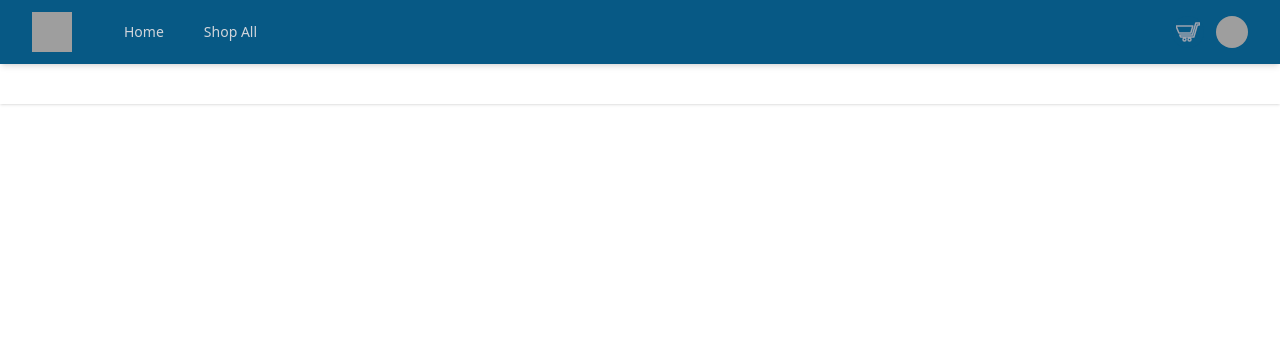
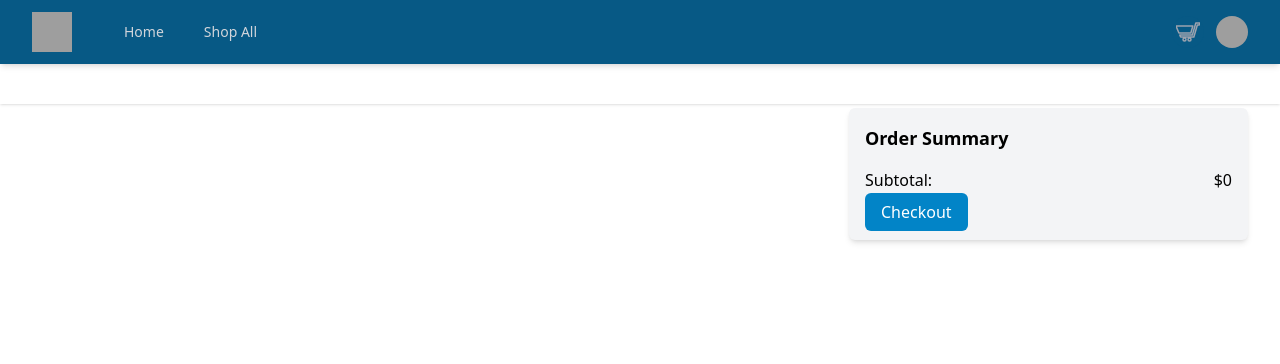
Before and after one commit to mherrera491/on_the_record, a Django app: page /view_cart/ in a window 1280 px wide. Shown: the top 364 px of the page. Run offline with Django 5.2, Linux system fonts and the light colour scheme; the visitor is signed in with stand-in values (Sample User, id 1); data comes from the database, SQL or seed files in the repository; data that the repository does not hold is empty; some libraries are stand-ins or nearby versions; grey boxes are pictures that could not be loaded.

Commit message:
fixed cart to show subtotal and checkout button

```diff
--- a/ontherecordshop/main_app/templates/base.html
+++ b/ontherecordshop/main_app/templates/base.html
@@ -256,7 +256,7 @@
         </div>
       </header>
       <main class="mt-0">
-        <div class="mx-auto mt-0 pt-0 max-w-7xl py-6 sm:px-6 lg:px-8">
+        <div class="mx-auto mt-0 pt-1 max-w-7xl py-6 sm:px-6 lg:px-8">
           {% block content %} {% endblock %}
         </div>
       </main>
--- a/ontherecordshop/main_app/templates/cart/view_cart.html
+++ b/ontherecordshop/main_app/templates/cart/view_cart.html
@@ -1,4 +1,22 @@
-{% extends 'base.html' %} {% block content %}
+{% extends 'base.html' %}
+
+{% block content %}
+
+<div class="flex justify-between space-x-5">
+    <div class="w-2/3">
+        <div id="message-overlay" class="fixed top-0 left-0 w-full h-full bg-black bg-opacity-50 hidden">
+            <div class="absolute top-1/2 left-1/2 transform -translate-x-1/2 -translate-y-1/2 bg-white p-6 rounded-md shadow-md">
+              <div id="messages-container">
+                {% if messages %}
+                  <ul class="messages">
+                    {% for message in messages %}
+                      <li{% if message.tags %} class="{{ message.tags }}"{% endif %}>{{ message }}</li>
+                    {% endfor %}
+                  </ul>
+                {% endif %}
+              </div>
+            </div>
+          </div>
 
 {% for item in cart_items %}
 <div class="cart-item bg-white p-4 mb-4 rounded-md shadow-md">
@@ -13,7 +31,7 @@
         <form method="post" action="{% url 'update_cart_item' cart_item_id=item.id %}">
             {% csrf_token %}
             <input type="number" name="quantity" min="1" max="{{ item.product.stock }}" value="{{ item.quantity }}" class="border rounded-md px-2 py-1">
-            <button type="submit" class="ml-2 px-4 py-2 text-sm font-medium text-white bg-indigo-600 hover:bg-indigo-700 rounded-md">
+            <button type="submit" class="ml-2 px-4 py-2 text-sm font-medium text-white bg-sky-600 hover:bg-sky-700 rounded-md">
                 Update
             </button>
         </form>
@@ -21,5 +39,51 @@
     <a href="{% url 'remove_from_cart' cart_item_id=item.id %}" class="text-red-500 font-semibold">Remove</a>
 </div>
     {% endfor %}
+</div>
+<div id="order-summary" class="w-1/3 bg-gray-100 p-4 rounded-md shadow-md">
+    <h2 class="text-lg font-semibold mb-4">Order Summary</h2>
+    <div class="flex justify-between mb-2">
+        <span>Subtotal:</span>
+        <span id="subtotal">${{ subtotal }}</span>
+    </div>
+    <a href="#" class="bg-sky-600 text-white px-4 py-2 rounded-md hover:bg-sky-700">
+        Checkout
+    </a>
+</div>
+</div>
+
+<script>
+    document.addEventListener("DOMContentLoaded", function() {
+      var overlay = document.getElementById("message-overlay");
+      var messagesContainer = document.getElementById("messages-container");
+
+      function showOverlay() {
+        overlay.classList.remove("hidden");
+      }
+
+      function hideOverlay() {
+        overlay.classList.add("hidden");
+      }
+
+      function updateOverlay() {
+        // Check if there are messages
+        var messagesExist = messagesContainer && messagesContainer.children.length > 0;
+
+        if (messagesExist) {
+          // Show overlay
+          showOverlay();
+
+          // Hide overlay after 2 seconds
+          setTimeout(function() {
+            hideOverlay();
+          }, 2000);
+        }
+      }
+
+      // Initial check and update
+      updateOverlay();
+    });
+
+  </script>
 
 {% endblock %}
--- a/ontherecordshop/main_app/views.py
+++ b/ontherecordshop/main_app/views.py
@@ -62,7 +62,10 @@ def add_to_cart(request, product_id):
 def view_cart(request):
     cart, created = Cart.objects.get_or_create(user=request.user)
     cart_items = CartItem.objects.filter(cart=cart)
-    return render(request, 'cart/view_cart.html', {'cart': cart, 'cart_items': cart_items})
+
+    subtotal = sum(item.product.price * item.quantity for item in cart_items)
+
+    return render(request, 'cart/view_cart.html', {'cart': cart, 'cart_items': cart_items, 'subtotal': subtotal})
 
 def remove_from_cart(request, cart_item_id):
     cart_item = get_object_or_404(CartItem, id=cart_item_id)
@@ -79,9 +82,9 @@ def update_cart_item(request, cart_item_id):
         if 1 <= quantity <= cart_item.product.stock:
             cart_item.quantity = quantity
             cart_item.save()
-            messages.success(request, f"Quantity updated for {cart_item.product.album}.")
+            messages.success(request, f"Quantity Updated For - {cart_item.product.album}.")
         else:
-            messages.error(request, "Invalid quantity.")
+            messages.error(request, "Invalid Quantity.")
 
         return redirect('cart')
 
--- a/ontherecordshop/theme/static/css/dist/styles.css
+++ b/ontherecordshop/theme/static/css/dist/styles.css
@@ -1011,6 +1007,18 @@ select {
   width: 100%;
 }
 
+.w-2 {
+  width: 0.5rem;
+}
+
+.w-2\/3 {
+  width: 66.666667%;
+}
+
+.w-1\/3 {
+  width: 33.333333%;
+}
+
 .max-w-2xl {
   max-width: 42rem;
 }
@@ -1088,6 +1110,18 @@ select {
   margin-bottom: calc(0.25rem * var(--tw-space-y-reverse));
 }
 
+.space-x-8 > :not([hidden]) ~ :not([hidden]) {
+  --tw-space-x-reverse: 0;
+  margin-right: calc(2rem * var(--tw-space-x-reverse));
+  margin-left: calc(2rem * calc(1 - var(--tw-space-x-reverse)));
+}
+
+.space-x-5 > :not([hidden]) ~ :not([hidden]) {
+  --tw-space-x-reverse: 0;
+  margin-right: calc(1.25rem * var(--tw-space-x-reverse));
+  margin-left: calc(1.25rem * calc(1 - var(--tw-space-x-reverse)));
+}
+
 .overflow-hidden {
   overflow: hidden;
 }
@@ -1143,33 +1167,37 @@ select {
   background-color: rgb(79 70 229 / var(--tw-bg-opacity));
 }
 
+.bg-sky-600 {
+  --tw-bg-opacity: 1;
+  background-color: rgb(2 132 199 / var(--tw-bg-opacity));
+}
+
+.bg-sky-800 {
+  --tw-bg-opacity: 1;
+  background-color: rgb(7 89 133 / var(--tw-bg-opacity));
+}
+
 .bg-white {
   --tw-bg-opacity: 1;
   background-color: rgb(255 255 255 / var(--tw-bg-opacity));
 }
 
-.bg-cyan-800 {
+.bg-gray-100 {
   --tw-bg-opacity: 1;
-  background-color: rgb(21 94 117 / var(--tw-bg-opacity));
-}
-
-.bg-indigo-800 {
+  background-color: rgb(243 244 246 / var(--tw-bg-opacity));
+}
+
+.bg-black {
   --tw-bg-opacity: 1;
-  background-color: rgb(55 48 163 / var(--tw-bg-opacity));
-}
-
-.bg-sky-800 {
-  --tw-bg-opacity: 1;
-  background-color: rgb(7 89 133 / var(--tw-bg-opacity));
-}
-
-.bg-sky-600 {
-  --tw-bg-opacity: 1;
-  background-color: rgb(2 132 199 / var(--tw-bg-opacity));
+  background-color: rgb(0 0 0 / var(--tw-bg-opacity));
 }
 
 .bg-opacity-100 {
   --tw-bg-opacity: 1;
+}
+
+.bg-opacity-50 {
+  --tw-bg-opacity: 0.5;
 }
 
 .object-cover {
@@ -1242,6 +1270,10 @@ select {
   padding-bottom: 0.75rem;
 }
 
+.pt-0 {
+  padding-top: 0px;
+}
+
 .pt-2 {
   padding-top: 0.5rem;
 }
@@ -1250,8 +1282,12 @@ select {
   padding-top: 1rem;
 }
 
-.pt-0 {
-  padding-top: 0px;
+.pt-1 {
+  padding-top: 0.25rem;
+}
+
+.pl-1 {
+  padding-left: 0.25rem;
 }
 
 .font-serif {
```
Also changed, not shown: other parts of ontherecordshop/theme/static/css/dist/styles.css (+39 -60 lines).
